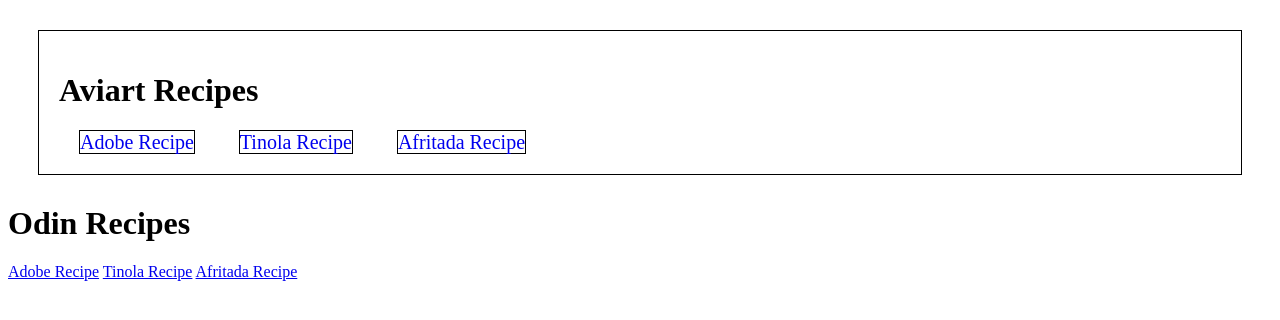
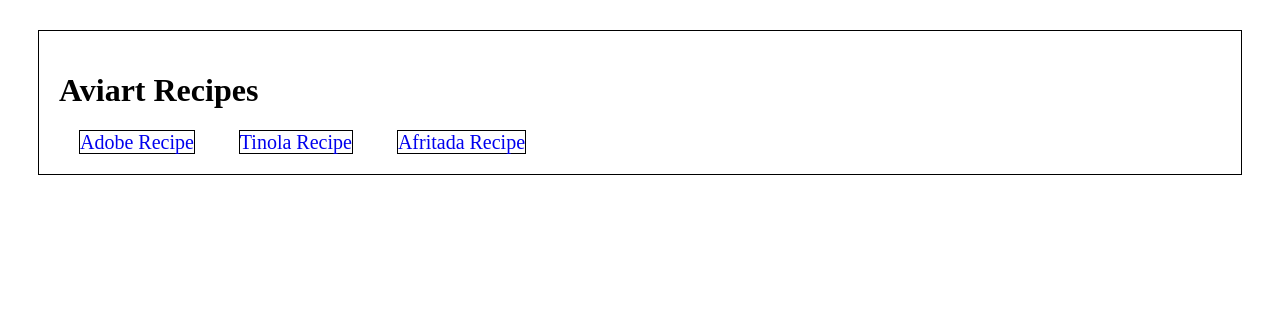
Before and after one commit to AviartPro/odin-recipes, a plain HTML site: page index.html in a window 1280 px wide. Drawn offline with Linux system fonts and the light colour scheme.

Commit message:
removed some dead codes

```diff
--- a/index.html
+++ b/index.html
@@ -15,13 +15,5 @@
         <a href="recipes/tinola.html" class="navRecipes">Tinola Recipe</a>
         <a href="recipes/afritada.html" class="navRecipes">Afritada Recipe</a>
     </div>
-    <title>Odin Recipes</title>
-</head>
-<body>
-    <h1>Odin Recipes</h1>
-    <a href="recipes/adobo.html">Adobe Recipe</a>
-    <a href="recipes/tinola.html">Tinola Recipe</a>
-    <a href="recipes/afritada.html">Afritada Recipe</a>
-
 </body>
 </html>
```
